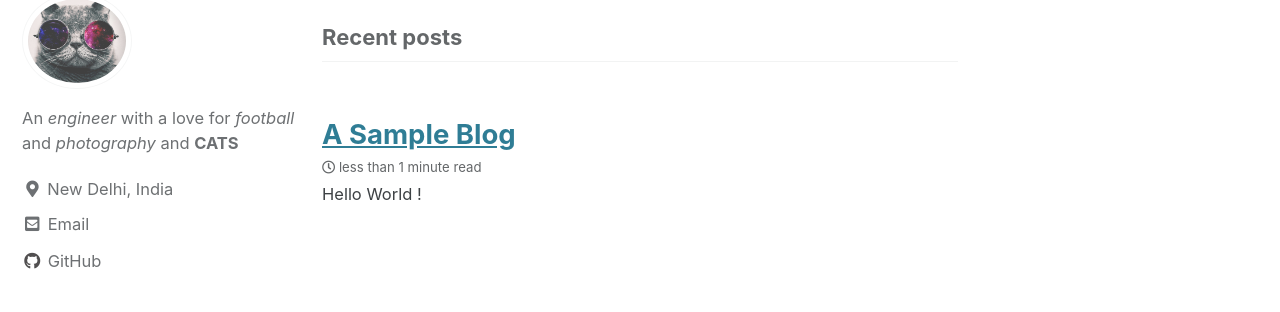
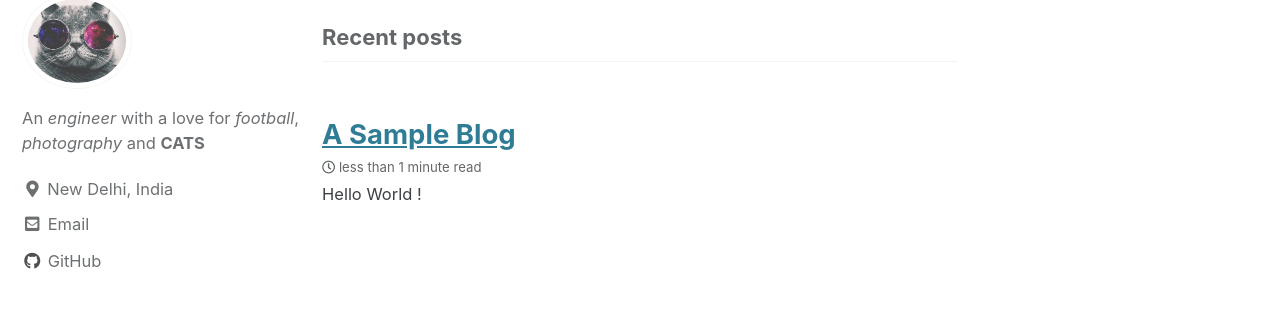
Before and after one commit to siddharth17196/siddharth17196.github.io, a Jekyll site: the page built from index.html, in a window 1280 px wide. Shown: the part 118-430 px from the top of the page. Built offline with Jekyll 4.4.1, drawn with Linux system fonts in a browser that asks for light colours; cached includes are drawn as plain includes; the list of posts is cut into pages by our own code.

Commit message:
update config

```diff
--- a/_config.yml
+++ b/_config.yml
@@ -95,7 +95,7 @@ analytics:
 author:
   # name             : "Siddharth Nair"
   avatar           : "/assets/images/githubss.png"
-  bio              : "An *engineer* with a love for *football* and *photography* and **CATS**"
+  bio              : "An *engineer* with a love for *football*, *photography* and **CATS**"
   location         : "New Delhi, India"
   email            :
   links:
```
